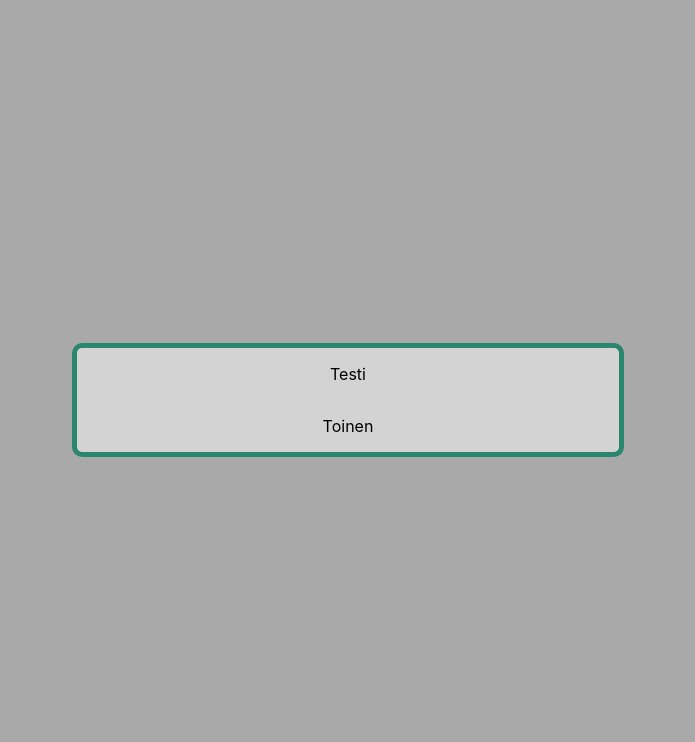
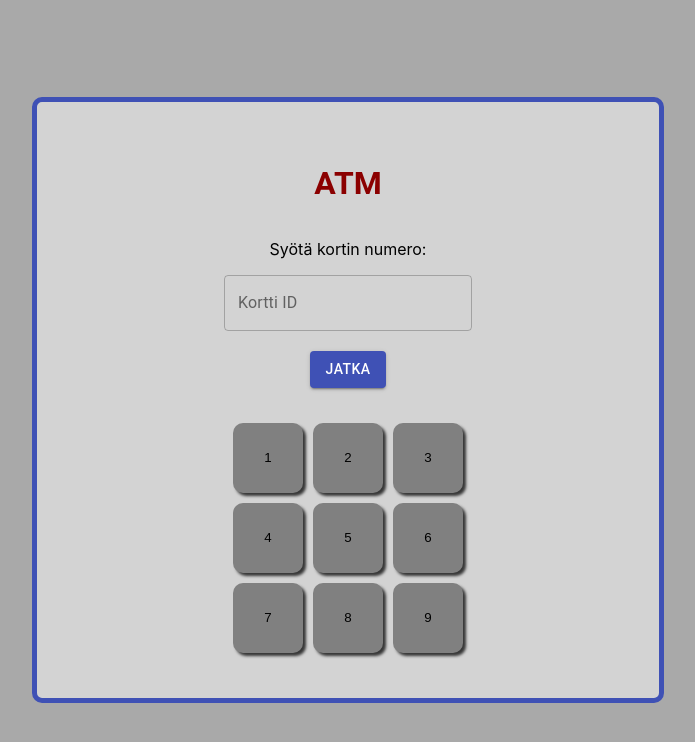
Before and after one commit to joonaskinnunen/Group3, a React (Create React App) app in the folder atm-frontend-react/: page / in a window 1280 px wide. Shown: the top 742 px of the page, without its empty margins (292-987 px from the left). Built offline with nearby package versions, Linux system fonts and the light colour scheme; a small style sheet from the web is missing.

Commit message:
Create basic UI to homepage

```diff
--- a/atm-frontend-react/package.json
+++ b/atm-frontend-react/package.json
@@ -7,7 +7,10 @@
     "@testing-library/jest-dom": "^5.11.6",
     "@testing-library/react": "^11.1.2",
     "@testing-library/user-event": "^12.2.2",
+    "bootstrap": "^4.5.3",
+    "fontsource-roboto": "^3.0.3",
     "react": "^17.0.1",
+    "react-bootstrap": "^1.4.0",
     "react-dom": "^17.0.1",
     "react-scripts": "4.0.0",
     "web-vitals": "^0.2.4"
--- a/atm-frontend-react/src/App.css
+++ b/atm-frontend-react/src/App.css
@@ -1,3 +1,5 @@
+@import "~fontsource-roboto/400-normal.css";
+
 .App {
   text-align: center;
   background-color: #a9a9a9;
@@ -12,6 +14,33 @@
 
 #main-grid {
   border-radius: 10px;
-  border: 5px solid #2b8670;
+  border: 5px solid #3f51b5;
   background-color: #d3d3d3;
+  padding: 40px;
 }
+
+h1, h2, h3 {
+  font-family: "Roboto";
+  color: darkred;
+}
+
+.numpad-container {
+  width: 300px;
+  height: 100%;
+  margin-top: 30px;
+}
+
+.numpad {
+  width: 70px;
+  height: 70px;
+  margin: 5px;
+  background-color: grey;
+  border-radius: 10px;
+  box-shadow: 3px 3px 3px 0px rgba(0,0,0,0.75);
+  border: none;
+  outline: none !important;
+}
+
+.MuiButton-containedPrimary {
+  margin-top: 20px !important;
+}
--- a/atm-frontend-react/src/App.js
+++ b/atm-frontend-react/src/App.js
@@ -1,6 +1,8 @@
 import './App.css'
 import Container from '@material-ui/core/Container'
 import Grid from '@material-ui/core/Grid'
+import Home from './components/Home'
+import Numpad from './components/Numpad'
 
 function App() {
   return (
@@ -12,9 +14,11 @@ function App() {
           container
           direction="column"
           justify="center"
-          alignItems="center">
-            <p>Testi</p>
-            <p>Toinen</p>
+          alignItems="center"
+          spacing={10}>
+            <h1>ATM</h1>
+            <Home></Home>
+            <Numpad></Numpad>
         </Grid>
       </Container>
 
@@ -22,4 +26,4 @@ function App() {
   )
 }
 
-export default App;
+export default App
--- /dev/null
+++ b/atm-frontend-react/src/components/Home.js
@@ -0,0 +1,14 @@
+import Button from '@material-ui/core/Button'
+import TextField from '@material-ui/core/TextField'
+
+const Home = () => {
+    return (
+        <>
+            <p>Syötä kortin numero:</p>
+            <TextField id="outlined-basic" label="Kortti ID" variant="outlined" />
+            <Button variant="contained" color="primary">JATKA</Button>
+        </>
+    )
+}
+
+export default Home
--- /dev/null
+++ b/atm-frontend-react/src/components/Numpad.js
@@ -0,0 +1,15 @@
+import { useState } from 'react'
+
+const Numpad = () => {
+    const keys = [1, 2, 3, 4, 5, 6, 7, 8, 9]
+
+    return (
+        <div className="numpad-container">
+        {keys.map(key =>
+            <button key={key} className="numpad">{key}</button>
+        )}
+        </div>
+    )
+}
+
+export default Numpad
```
Also changed, not shown: 1 other file (tests, documents, lock files or other folders).
